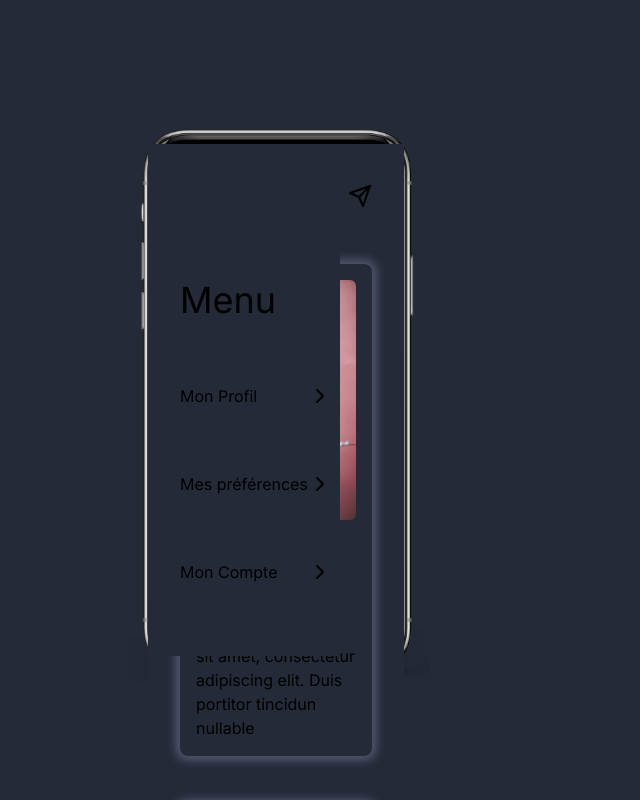
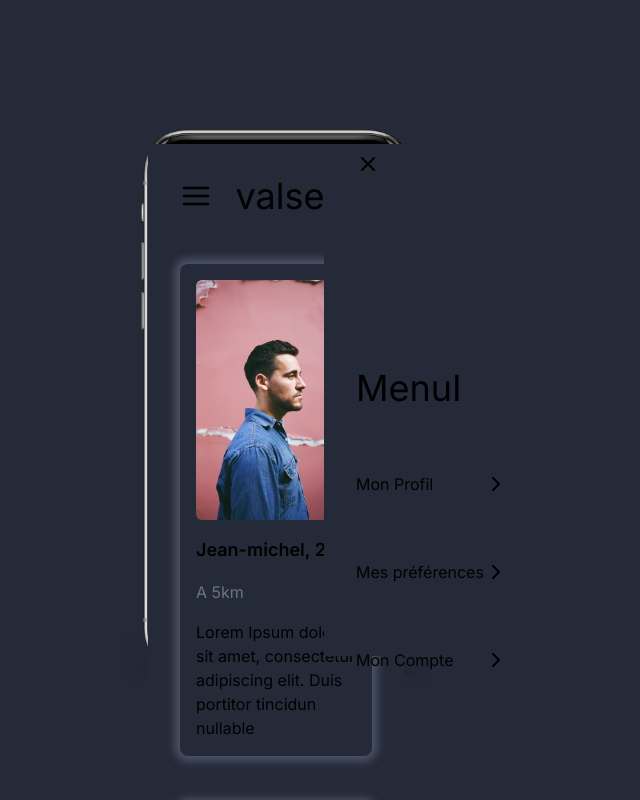
Before and after one commit to lgatibel/valse-poc, a Next.js app: page /home in a window 1280 px wide. Shown: the top 800 px of the page, without its empty margins (364-1004 px from the left). Built offline with nearby package versions, Linux system fonts and the light colour scheme; data requests are answered from the project's data file.

Commit message:
fix layout for homebar

```diff
--- a/app/components/Ico.tsx
+++ b/app/components/Ico.tsx
@@ -1,5 +1,5 @@
-import React, { createElement } from 'react'
-import * as IconsList from 'react-icons/fi'
+import { createElement } from 'react'
+import * as Ico from 'react-icons/fi'
 type IconModule = typeof import('react-icons/fi/index')
 import colors from 'tailwindcss/colors'
 
@@ -10,11 +10,11 @@ interface Icons {
     color?: string,
 }
 
-export default function Ico({ icon, size = 24, color = 'white' }: Icons) {
+export default function Icons({ icon, size = 24, color = 'white' }: Icons) {
     const test = colors.cyan[100]
 
     return createElement(
-        IconsList[icon],
+        Ico[icon],
         { className: [`text-${color}`], size }
     )
 }
--- a/app/components/Menus/Menu.tsx
+++ b/app/components/Menus/Menu.tsx
@@ -1,32 +1,44 @@
+'use client'
 import Ico from '@/app/components/Ico'
+import Link from 'next/link'
 import React from 'react'
 
-export default function Menu() {
+interface IProps {
+    showMenu: boolean;
+    toggleMenu: () => void;
+}
+
+export default function Menu({ showMenu = false, toggleMenu }: IProps) {
 
     const menuItems = [
         {
             label: "Mon Profil",
-            link: "/"
+            href: "/"
         },
         {
             label: "Mes préférences",
-            link: "/"
+            href: "/"
         },
         {
             label: "Mon Compte",
-            link: "/"
+            href: "/"
         }
     ]
 
     return (
-        <div className="flex flex-col absolute top-0 bottom-0 left-0 w-9/12 bg-primary pl-8 p-2 gap-16">
-            <div className="text-4xl pt-32">Menu</div>
+        <div className={`${showMenu ? 'translate-x-0' : 'translate-x-3/4'} delay-1000 duration-1000 flex flex-col absolute top-0 bottom-0 left- w-9/12 bg-primary pl-8 p-2 gap-16`}>
+            <button onClick={toggleMenu}>
+                <Ico icon="FiX" />
+            </button>
+            <div className="text-4xl pt-32">MenuI</div>
             <div className="flex flex-col gap-16">
-                {menuItems.map((item) =>
-                    <div className="flex justify-between">
-                        {item.label}
-                        <Ico icon="FiChevronRight" />
-                    </div>
+                {menuItems.map(({ label, href }) =>
+                    <Link href={href}>
+                        <div className="flex justify-between">
+                            {label}
+                            <Ico icon="FiChevronRight" />
+                        </div>
+                    </Link>
                 )}
             </div>
         </div>
--- a/app/components/Navigation/HomeNavBar.tsx
+++ b/app/components/Navigation/HomeNavBar.tsx
@@ -1,10 +1,12 @@
 'use client'
 import { useRouter } from 'next/navigation'
-import { useState } from 'react'
 import Ico from '@/app/components/Ico'
+import Menu from '@/app/components/Menus/Menu';
+import { useState } from 'react';
 
 export default function HomeNavBar() {
   const router = useRouter()
+
 
   const [showMenu, setShowMenu] = useState<boolean>(false)
 
@@ -12,10 +14,12 @@ export default function HomeNavBar() {
     setShowMenu(!showMenu)
   }
 
+
   return (
     <div className="flex w-full justify-between">
+      <Menu showMenu={showMenu} />
       <button className="cursor-pointer" onClick={toggleMenu}>
-        <Ico icon="FiMenu" size={32}/>
+        <Ico icon="FiMenu" size={32} />
       </button>
       <span className="text-4xl bold">valse</span>
       <button className="cursor-pointer" onClick={() => router.back()}>
--- a/app/home/page.tsx
+++ b/app/home/page.tsx
@@ -1,8 +1,7 @@
-import React from 'react'
+import React, { useState } from 'react'
 import HomeNavBar from '@/components/Navigation/HomeNavBar'
 import ProfilCard from '@/app/components/Profil/ProfilCard'
 import { getProfils } from '@/app/queries/profilQueries'
-import Menu from '@/app/components/Menus/Menu'
 
 export default async function Home() {
   let profils = await getProfils()
@@ -10,7 +9,6 @@ export default async function Home() {
   return (
     <div className="w-full flex flex-col flex-grow gap-12 p-4">
       <HomeNavBar />
-      <Menu/>
       {profils ? profils.map((profil) => { return <ProfilCard profil={profil} /> }) : null}
     </div>
   )
```
